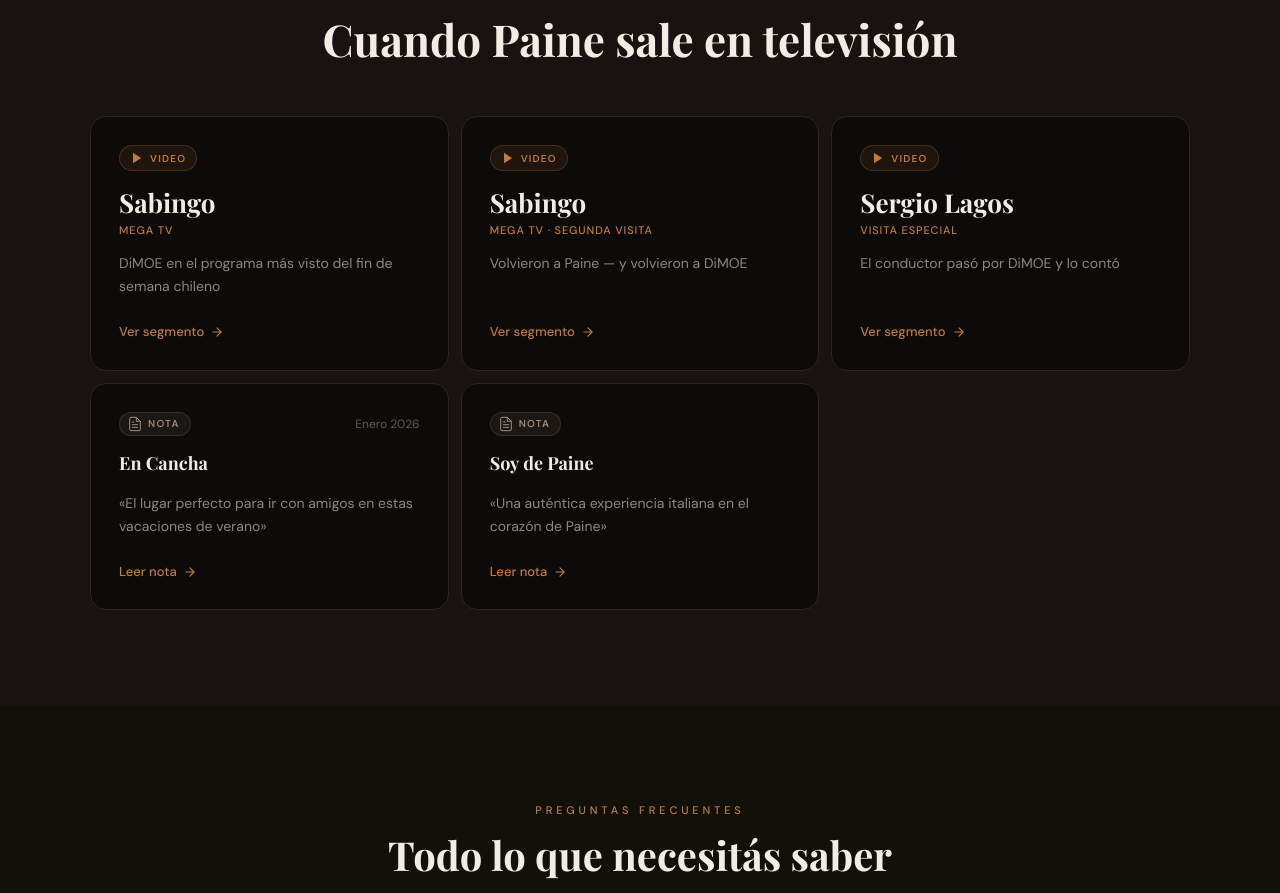
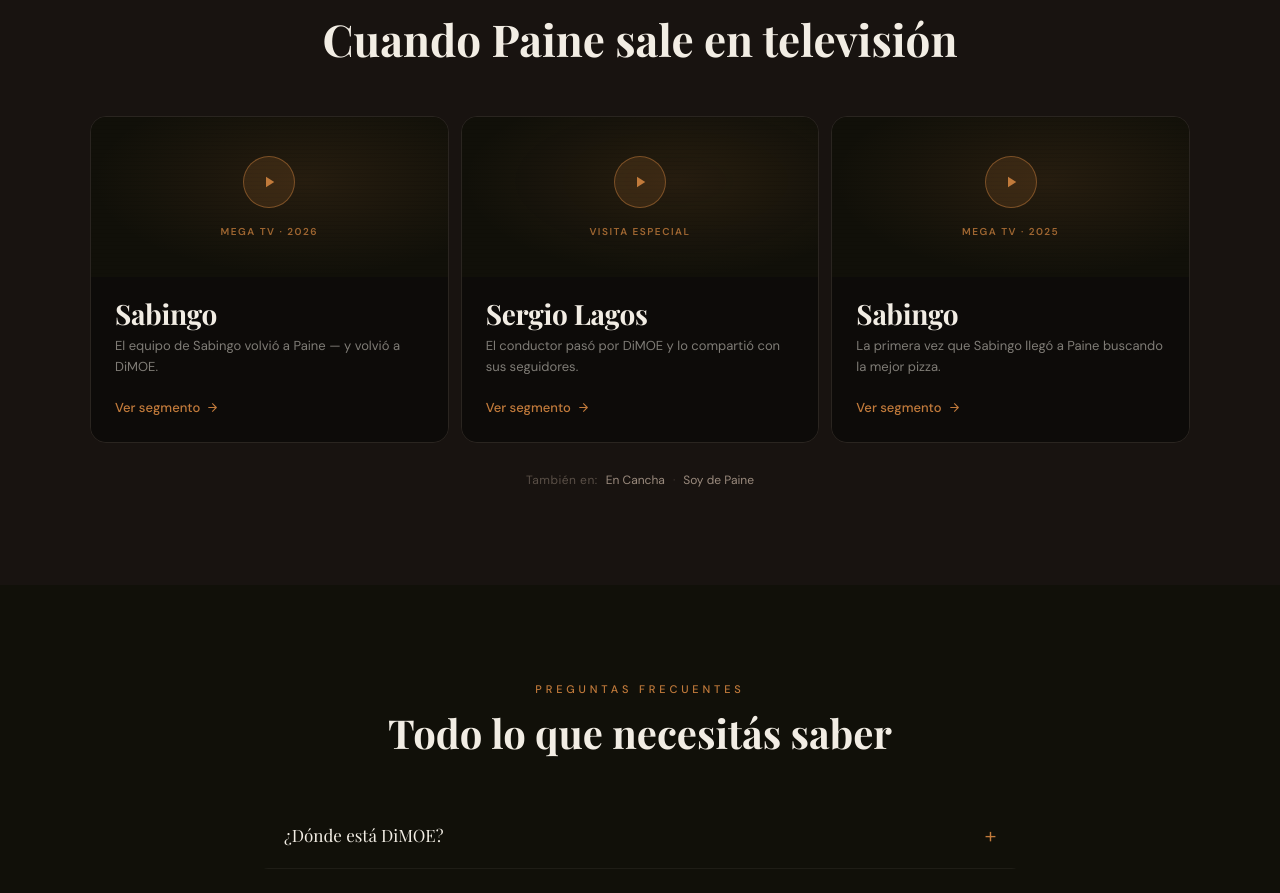
Before and after one commit to dimoe-restaurant/landing, a Next.js app: page /en in a window 1280 px wide. Shown: the part 4164-5057 px from the top of the page. Built offline with nearby package versions, Linux system fonts and the light colour scheme; no server answers; a web font is replaced by a local one.

Commit message:
refactor(press): simplificar a 3 cards de video con preview visual — Sabingo×2 y Sergio Lagos (#26) — chore #20
Co-Authored-By: Claude Sonnet 4.6 <noreply@anthropic.com>

```diff
--- a/components/sections/Press.tsx
+++ b/components/sections/Press.tsx
@@ -2,70 +2,31 @@
 
 import { motion } from 'framer-motion';
 
-type PressItem = {
-  type: 'article' | 'video';
-  outlet: string;
-  channel?: string;
-  title: string;
-  date?: string;
-  href: string;
-};
-
-const PRESS: PressItem[] = [
+const VIDEOS = [
   {
-    type: 'video',
+    channel: 'Mega TV · 2026',
     outlet: 'Sabingo',
-    channel: 'Mega TV',
-    title: 'DiMOE en el programa más visto del fin de semana chileno',
+    desc: 'El equipo de Sabingo volvió a Paine — y volvió a DiMOE.',
     href: 'https://www.facebook.com/watch/?v=1517782482512425',
   },
   {
-    type: 'video',
-    outlet: 'Sabingo',
-    channel: 'Mega TV · Segunda visita',
-    title: 'Volvieron a Paine — y volvieron a DiMOE',
-    href: 'https://www.instagram.com/reel/DPZe_1fEXVI/',
-  },
-  {
-    type: 'video',
+    channel: 'Visita especial',
     outlet: 'Sergio Lagos',
-    channel: 'Visita especial',
-    title: 'El conductor pasó por DiMOE y lo contó',
+    desc: 'El conductor pasó por DiMOE y lo compartió con sus seguidores.',
     href: 'https://www.instagram.com/dimoe_restobar/reel/C6g1T9su9hx/',
   },
   {
-    type: 'article',
-    outlet: 'En Cancha',
-    title: '«El lugar perfecto para ir con amigos en estas vacaciones de verano»',
-    date: 'Enero 2026',
-    href: 'https://www.encancha.cl/enlahora/panoramas/2026/01/20/se-ubica-en-paine-esta-pizzeria-y-restobar-es-el-lugar-perfecto-para-ir-con-amigos-y-amigas-en-estas-vacaciones-de-verano/',
-  },
-  {
-    type: 'article',
-    outlet: 'Soy de Paine',
-    title: '«Una auténtica experiencia italiana en el corazón de Paine»',
-    href: 'https://soydepaine.cl/dimoe-pizzeria-y-restobar/',
+    channel: 'Mega TV · 2025',
+    outlet: 'Sabingo',
+    desc: 'La primera vez que Sabingo llegó a Paine buscando la mejor pizza.',
+    href: 'https://www.instagram.com/reel/DPZe_1fEXVI/',
   },
 ];
 
-const IconPlay = () => (
-  <svg width="18" height="18" viewBox="0 0 24 24" fill="currentColor" aria-hidden>
-    <path d="M8 5.14v14l11-7-11-7z" />
-  </svg>
-);
-
-const IconArticle = () => (
-  <svg width="16" height="16" viewBox="0 0 24 24" fill="none" stroke="currentColor" strokeWidth="1.5" aria-hidden>
-    <path d="M14 2H6a2 2 0 00-2 2v16a2 2 0 002 2h12a2 2 0 002-2V8z" />
-    <path d="M14 2v6h6M16 13H8M16 17H8M10 9H8" strokeLinecap="round" />
-  </svg>
-);
-
-const IconArrow = () => (
-  <svg width="14" height="14" viewBox="0 0 24 24" fill="none" stroke="currentColor" strokeWidth="2" aria-hidden>
-    <path d="M5 12h14M12 5l7 7-7 7" strokeLinecap="round" strokeLinejoin="round" />
-  </svg>
-);
+const MENTIONS = [
+  { name: 'En Cancha', href: 'https://www.encancha.cl/enlahora/panoramas/2026/01/20/se-ubica-en-paine-esta-pizzeria-y-restobar-es-el-lugar-perfecto-para-ir-con-amigos-y-amigas-en-estas-vacaciones-de-verano/' },
+  { name: 'Soy de Paine', href: 'https://soydepaine.cl/dimoe-pizzeria-y-restobar/' },
+];
 
 export default function Press() {
   return (
@@ -87,89 +48,114 @@ export default function Press() {
           </h2>
         </motion.div>
 
-        <div style={{ display: 'grid', gridTemplateColumns: 'repeat(auto-fill, minmax(min(320px, 100%), 1fr))', gap: '12px' }}>
-          {PRESS.map((item, i) => (
+        {/* 3 video cards */}
+        <div style={{ display: 'grid', gridTemplateColumns: 'repeat(auto-fill, minmax(min(300px, 100%), 1fr))', gap: '12px', marginBottom: '28px' }}>
+          {VIDEOS.map((v, i) => (
             <motion.a
-              key={item.href}
-              href={item.href}
+              key={v.href}
+              href={v.href}
               target="_blank"
               rel="noopener noreferrer"
               initial={{ opacity: 0, y: 16 }}
               whileInView={{ opacity: 1, y: 0 }}
               viewport={{ once: true, margin: '-40px' }}
-              transition={{ duration: 0.5, delay: i * 0.07 }}
-              style={{
-                display: 'flex',
-                flexDirection: 'column',
-                textDecoration: 'none',
-                background: '#0D0B09',
-                border: '1px solid #2A2520',
-                borderRadius: '16px',
-                padding: '28px',
-                transition: 'border-color 0.2s',
-              }}
-              onMouseEnter={e => (e.currentTarget.style.borderColor = 'rgba(193,122,59,0.4)')}
+              transition={{ duration: 0.5, delay: i * 0.09 }}
+              whileHover="hover"
+              style={{ display: 'flex', flexDirection: 'column', textDecoration: 'none', borderRadius: '16px', overflow: 'hidden', border: '1px solid #2A2520', transition: 'border-color 0.2s' }}
+              onMouseEnter={e => (e.currentTarget.style.borderColor = 'rgba(193,122,59,0.35)')}
               onMouseLeave={e => (e.currentTarget.style.borderColor = '#2A2520')}
             >
-              {/* Type badge + outlet */}
-              <div style={{ display: 'flex', alignItems: 'center', justifyContent: 'space-between', marginBottom: '18px' }}>
-                <div style={{ display: 'flex', alignItems: 'center', gap: '8px' }}>
+              {/* Preview area */}
+              <div style={{
+                position: 'relative',
+                background: 'radial-gradient(ellipse at 60% 40%, rgba(193,122,59,0.12) 0%, rgba(13,11,9,0.0) 70%), #111009',
+                height: '160px',
+                display: 'flex',
+                alignItems: 'center',
+                justifyContent: 'center',
+                flexDirection: 'column',
+                gap: '16px',
+              }}>
+                {/* Scanline texture overlay */}
+                <div style={{
+                  position: 'absolute', inset: 0, pointerEvents: 'none',
+                  backgroundImage: 'repeating-linear-gradient(0deg, transparent, transparent 3px, rgba(0,0,0,0.08) 3px, rgba(0,0,0,0.08) 4px)',
+                }} />
+                {/* Play button */}
+                <motion.div
+                  variants={{ hover: { scale: 1.12 } }}
+                  transition={{ duration: 0.2 }}
+                  style={{
+                    width: '52px', height: '52px', borderRadius: '50%',
+                    background: 'rgba(193,122,59,0.15)',
+                    border: '1.5px solid rgba(193,122,59,0.5)',
+                    display: 'flex', alignItems: 'center', justifyContent: 'center',
+                    position: 'relative', zIndex: 1,
+                  }}
+                >
+                  <svg width="18" height="18" viewBox="0 0 24 24" fill="#C17A3B" aria-hidden>
+                    <path d="M8 5.14v14l11-7-11-7z" />
+                  </svg>
+                </motion.div>
+                {/* Channel badge */}
                 <span style={{
-                    display: 'inline-flex', alignItems: 'center', gap: '5px',
-                    fontSize: '10px', fontWeight: 600, letterSpacing: '0.12em',
-                    color: item.type === 'video' ? '#C17A3B' : '#9B8B7E',
-                    background: item.type === 'video' ? 'rgba(193,122,59,0.1)' : 'rgba(155,139,126,0.1)',
-                    border: `1px solid ${item.type === 'video' ? 'rgba(193,122,59,0.25)' : 'rgba(155,139,126,0.2)'}`,
-                    borderRadius: '100px',
-                    padding: '3px 10px 3px 7px',
-                    textTransform: 'uppercase',
+                  fontSize: '10px', fontWeight: 600, letterSpacing: '0.15em',
+                  color: 'rgba(193,122,59,0.8)', textTransform: 'uppercase',
+                  position: 'relative', zIndex: 1,
                 }}>
-                    {item.type === 'video' ? <IconPlay /> : <IconArticle />}
-                    {item.type === 'video' ? 'Video' : 'Nota'}
+                  {v.channel}
                 </span>
               </div>
-                {item.date && (
-                  <span style={{ fontSize: '12px', color: 'rgba(155,139,126,0.6)' }}>{item.date}</span>
-                )}
-              </div>
 
-              {/* Outlet name */}
+              {/* Info area */}
+              <div style={{ padding: '22px 24px 24px', background: '#0D0B09', flex: 1, display: 'flex', flexDirection: 'column' }}>
                 <p style={{
                   fontFamily: 'var(--font-serif)',
-                fontSize: item.type === 'video' ? '26px' : '18px',
+                  fontSize: '28px',
                   fontWeight: 700,
                   color: '#F2EDE4',
-                margin: '0 0 4px',
-                lineHeight: 1.1,
+                  margin: '0 0 8px',
+                  lineHeight: 1.05,
+                  letterSpacing: '-0.01em',
                 }}>
-                {item.outlet}
+                  {v.outlet}
                 </p>
-
-              {item.channel && (
-                <p style={{ fontSize: '11px', fontWeight: 500, letterSpacing: '0.08em', color: '#C17A3B', textTransform: 'uppercase', margin: '0 0 14px' }}>
-                  {item.channel}
+                <p style={{ fontSize: '13px', lineHeight: 1.6, color: 'rgba(242,237,228,0.5)', margin: '0 0 20px', flex: 1 }}>
+                  {v.desc}
                 </p>
-              )}
-
-              {/* Title */}
-              <p style={{
-                fontSize: '14px',
-                lineHeight: 1.65,
-                color: 'rgba(242,237,228,0.55)',
-                margin: item.channel ? '0 0 24px' : '14px 0 24px',
-                flex: 1,
-              }}>
-                {item.title}
-              </p>
-
-              {/* CTA */}
                 <span style={{ display: 'inline-flex', alignItems: 'center', gap: '6px', fontSize: '13px', fontWeight: 500, color: '#C17A3B' }}>
-                {item.type === 'video' ? 'Ver segmento' : 'Leer nota'}
-                <IconArrow />
+                  Ver segmento
+                  <svg width="13" height="13" viewBox="0 0 24 24" fill="none" stroke="currentColor" strokeWidth="2" aria-hidden>
+                    <path d="M5 12h14M12 5l7 7-7 7" strokeLinecap="round" strokeLinejoin="round" />
+                  </svg>
                 </span>
+              </div>
             </motion.a>
           ))}
         </div>
+
+        {/* Secondary mentions strip */}
+        <motion.div
+          initial={{ opacity: 0 }}
+          whileInView={{ opacity: 1 }}
+          viewport={{ once: true }}
+          transition={{ duration: 0.6, delay: 0.3 }}
+          style={{ display: 'flex', alignItems: 'center', gap: '8px', justifyContent: 'center', flexWrap: 'wrap' }}
+        >
+          <span style={{ fontSize: '12px', color: 'rgba(155,139,126,0.5)', letterSpacing: '0.04em' }}>También en:</span>
+          {MENTIONS.map((m, i) => (
+            <span key={m.href} style={{ display: 'inline-flex', alignItems: 'center', gap: '8px' }}>
+              <a href={m.href} target="_blank" rel="noopener noreferrer"
+                style={{ fontSize: '12px', color: '#9B8B7E', textDecoration: 'none', transition: 'color 0.2s' }}
+                onMouseEnter={e => (e.currentTarget.style.color = '#C17A3B')}
+                onMouseLeave={e => (e.currentTarget.style.color = '#9B8B7E')}
+              >
+                {m.name}
+              </a>
+              {i < MENTIONS.length - 1 && <span style={{ color: 'rgba(155,139,126,0.3)', fontSize: '12px' }}>·</span>}
+            </span>
+          ))}
+        </motion.div>
 
       </div>
     </section>
```
Lines whose indentation alone changed are shown as unchanged.
